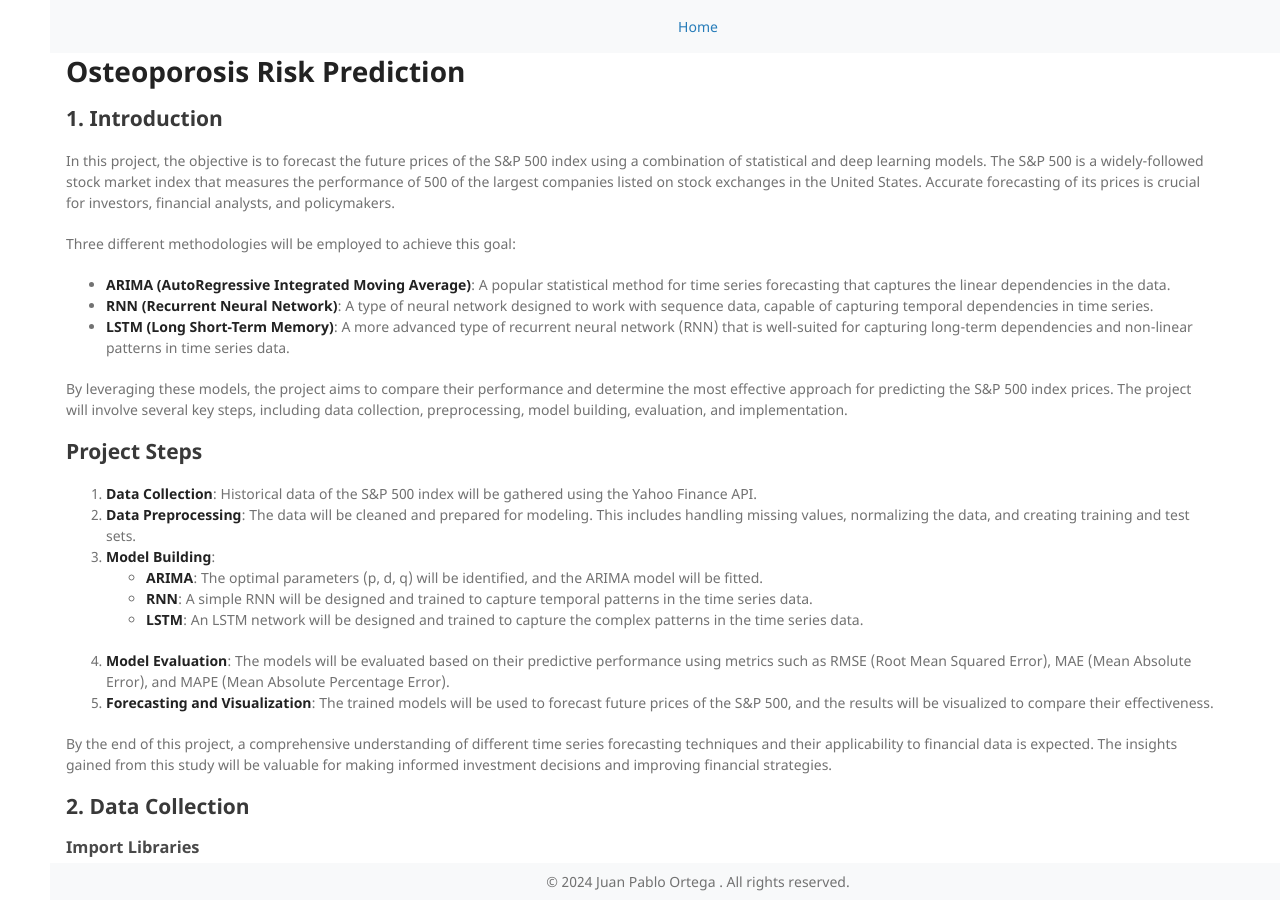
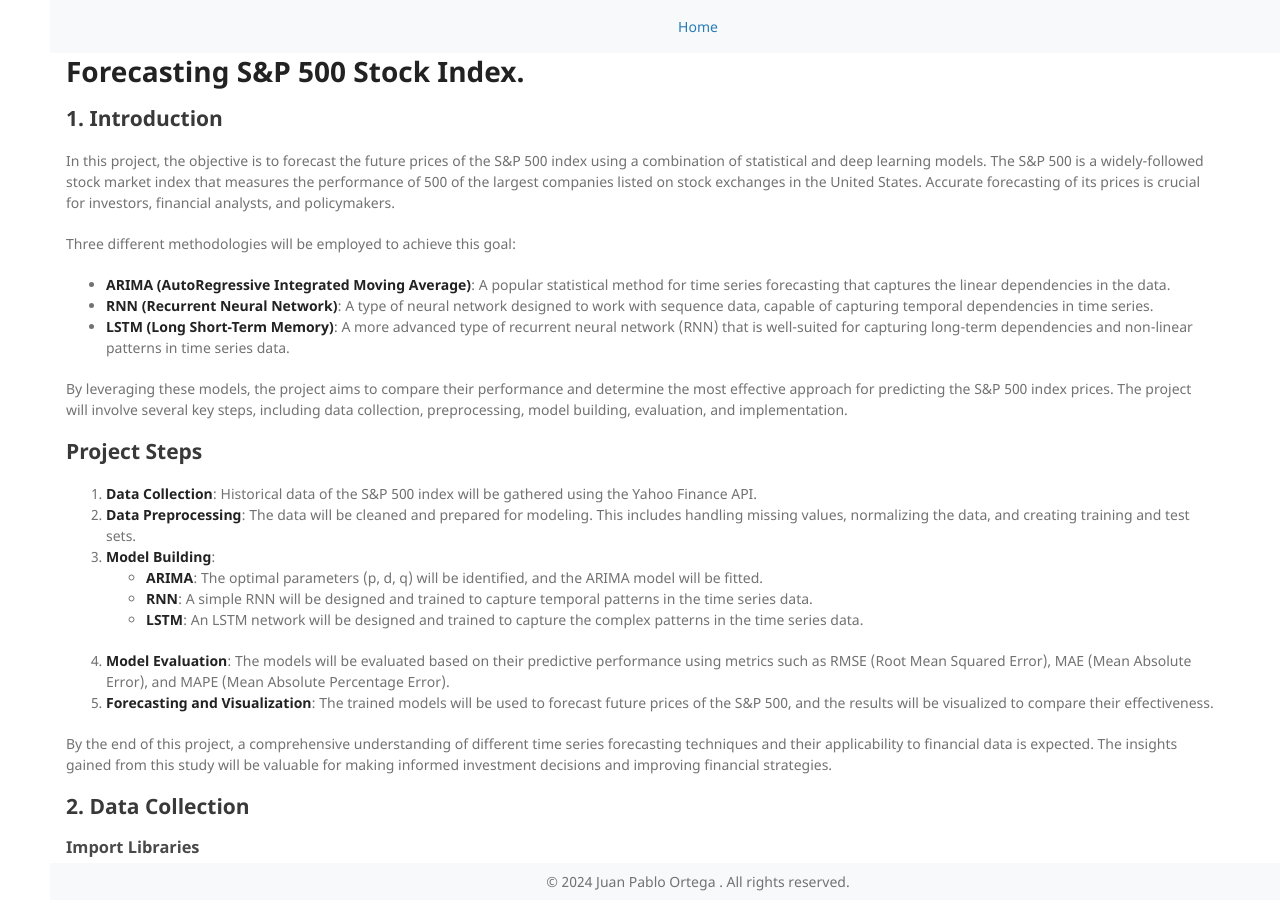
Before and after one commit to 5jpablo/5jpablo.github.io, a Jekyll site: the page built from projects/Forecasting_SP500.md, in a window 1280 px wide and 900 px high. Built offline with Jekyll 4.4.1, drawn with Linux system fonts in a browser that asks for light colours.

Commit message:
Forecasting Title

```diff
--- a/projects/Forecasting_SP500.md
+++ b/projects/Forecasting_SP500.md
@@ -1,7 +1,7 @@
 ---
 layout: post
 sidebar: false
-title: Osteoporosis Risk Prediction
+title: Forecasting S&P 500 Stock Index.
 ---
 
 ## 1. Introduction
```
